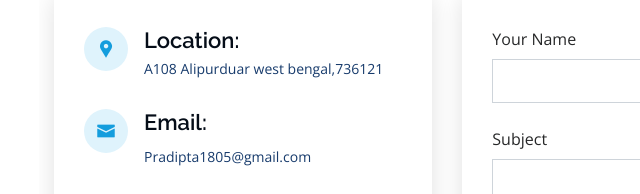
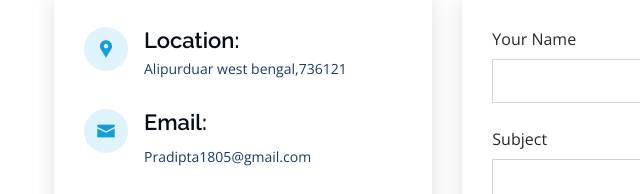
Before and after one commit to pradipta18choudhury/resume-pradipta, a plain HTML site: page index.html in a window 1280 px wide. Shown: the part 2494-2688 px from the top of the page, 261-901 px from the left. Drawn offline with nearby package versions, Linux system fonts and the light colour scheme.

Commit message:
Update index.html

```diff
--- a/index.html
+++ b/index.html
@@ -271,7 +271,7 @@
               <div class="address">
                 <i class="icofont-google-map"></i>
                 <h4>Location:</h4>
-                <p>A108 Alipurduar west bengal,736121</p>
+                <p> Alipurduar west bengal,736121</p>
               </div>
 
               <div class="email">
```
